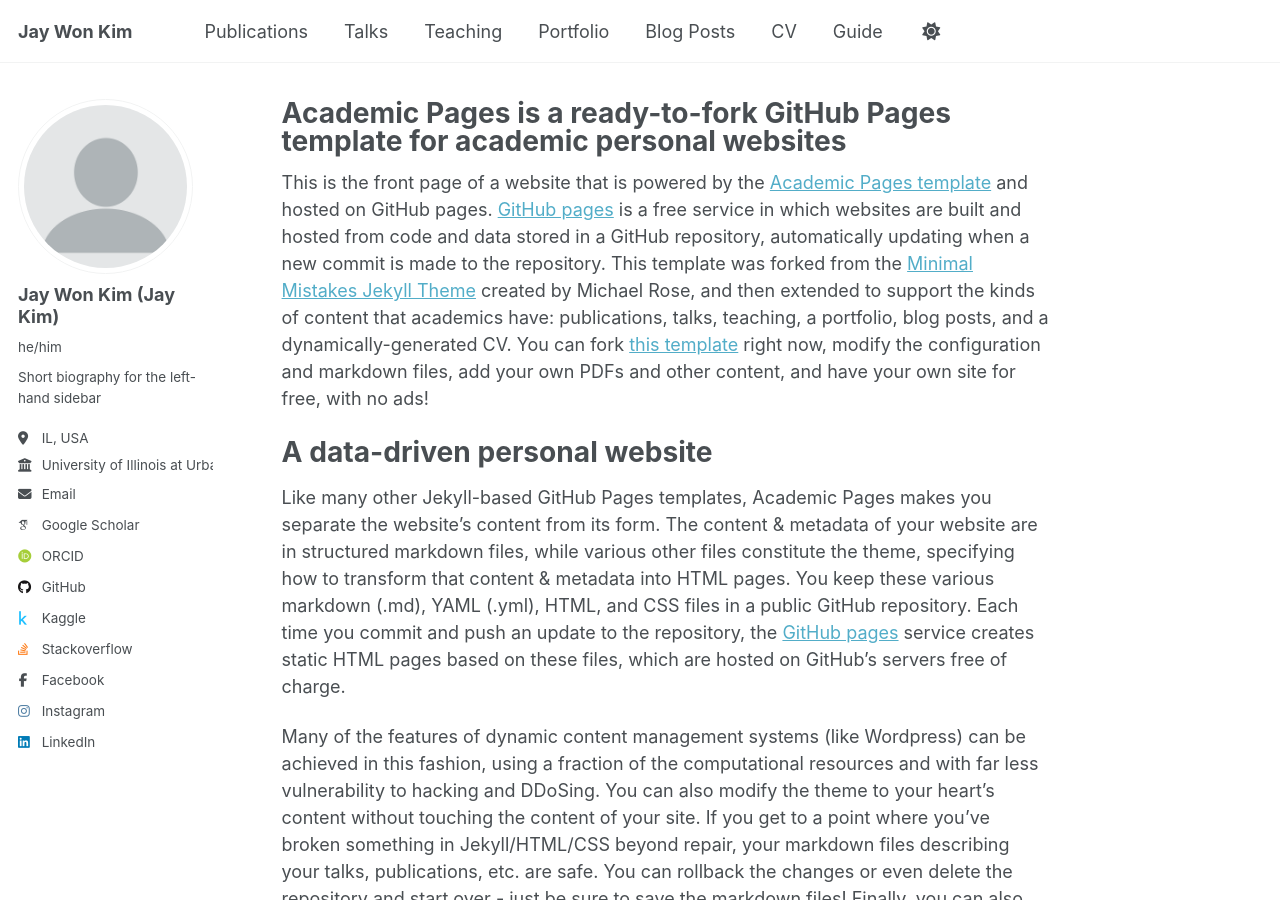
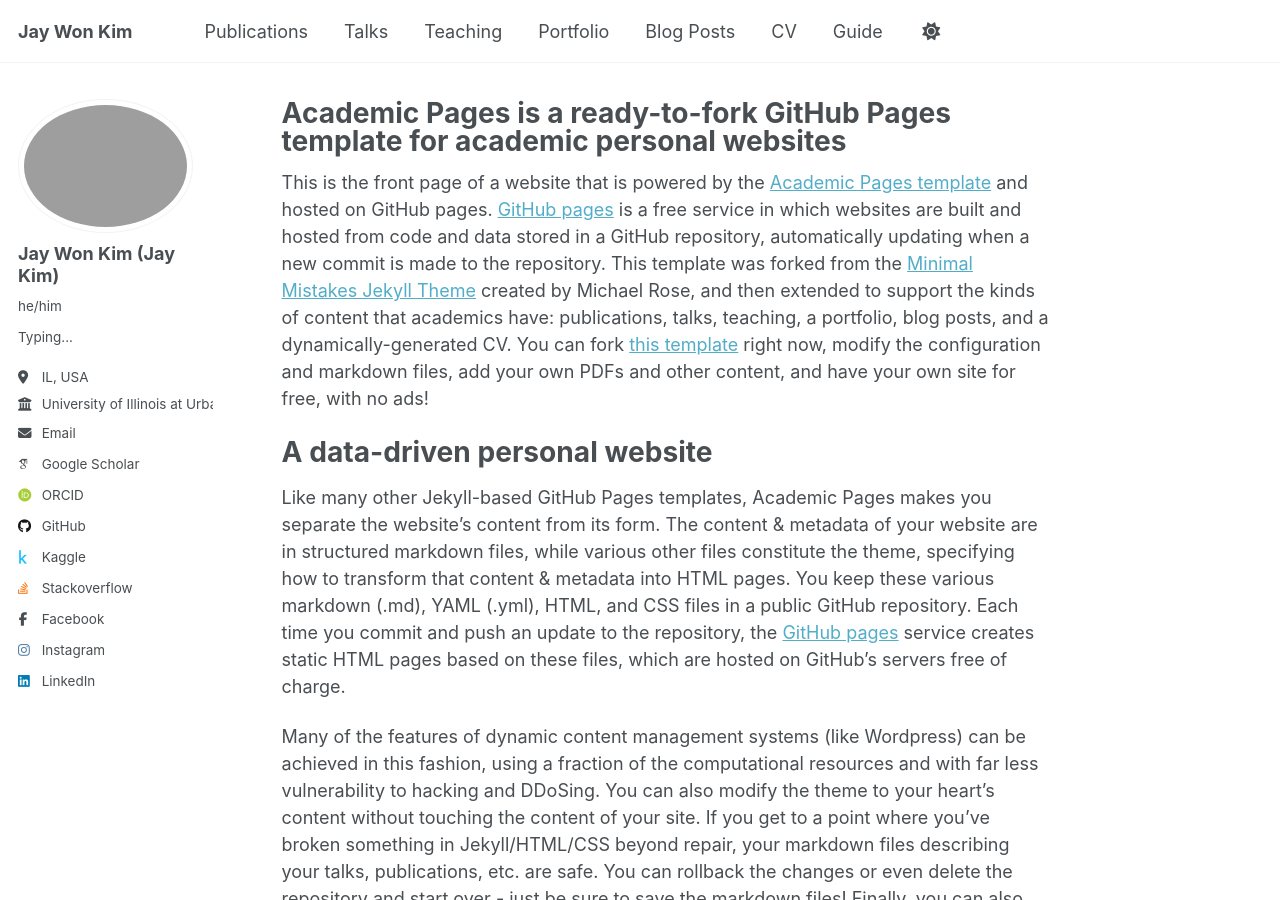
Before and after one commit to jaykim0413/jaykim0413.github.io, a Jekyll site: the page built from _pages/about.md, in a window 1280 px wide and 900 px high. Built offline with Jekyll 4.4.1, drawn with Linux system fonts in a browser that asks for light colours; some web fonts are replaced.

Commit message:
Updated Profile Photo
Started working on my bio

```diff
--- a/_config.yml
+++ b/_config.yml
@@ -22,10 +22,10 @@ repository               : "jaykim0413/jaykim0413.github.io"
 #               Additional customization can be done by editing /_includes/author-profile.html
 author:
   # Biographic information
-  avatar           : "profile.png"
+  avatar           : "profile.jpg"
   name             : "Jay Won Kim (Jay Kim)"
   pronouns         : "he/him"
-  bio              : "Short biography for the left-hand sidebar"
+  bio              : "Typing..."
   location         : "IL, USA"
   employer         : "University of Illinois at Urbana-Champaign"
   uri              : # URL
```
